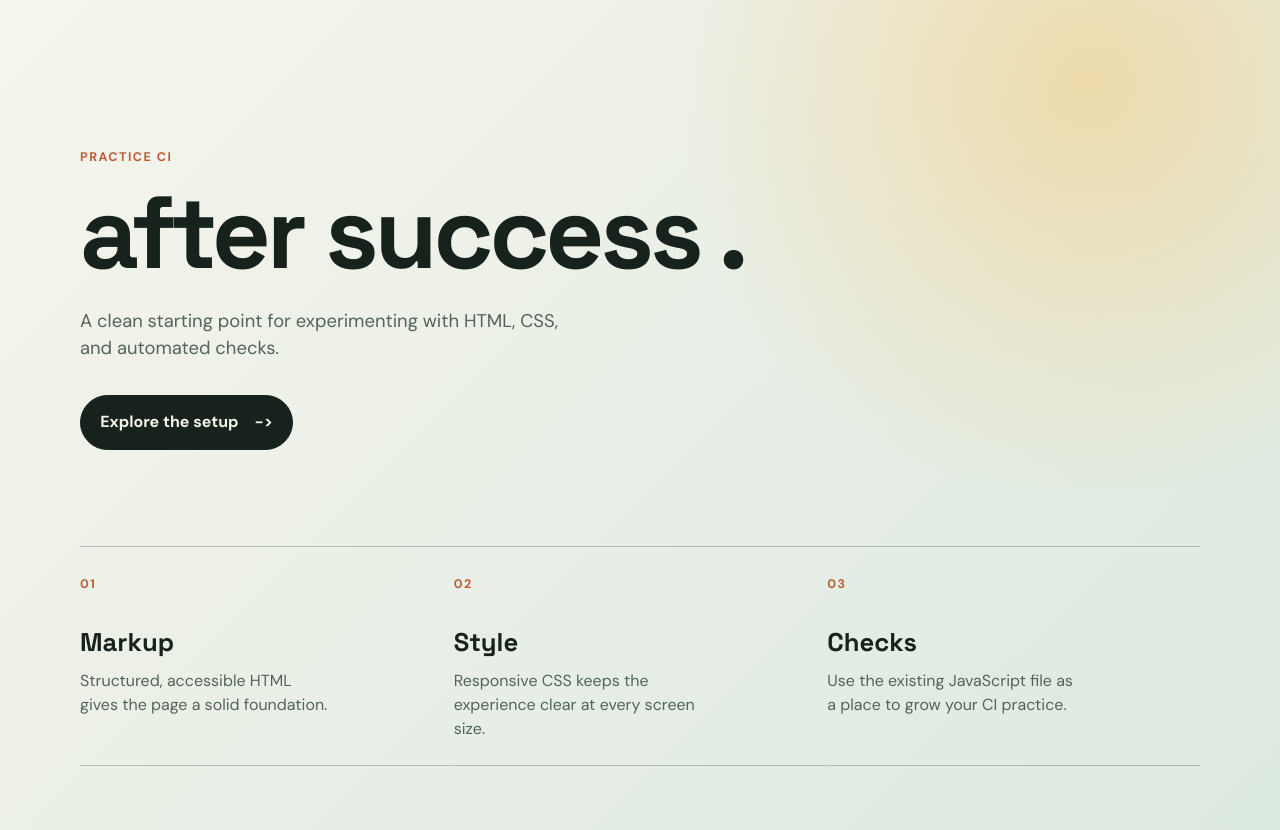
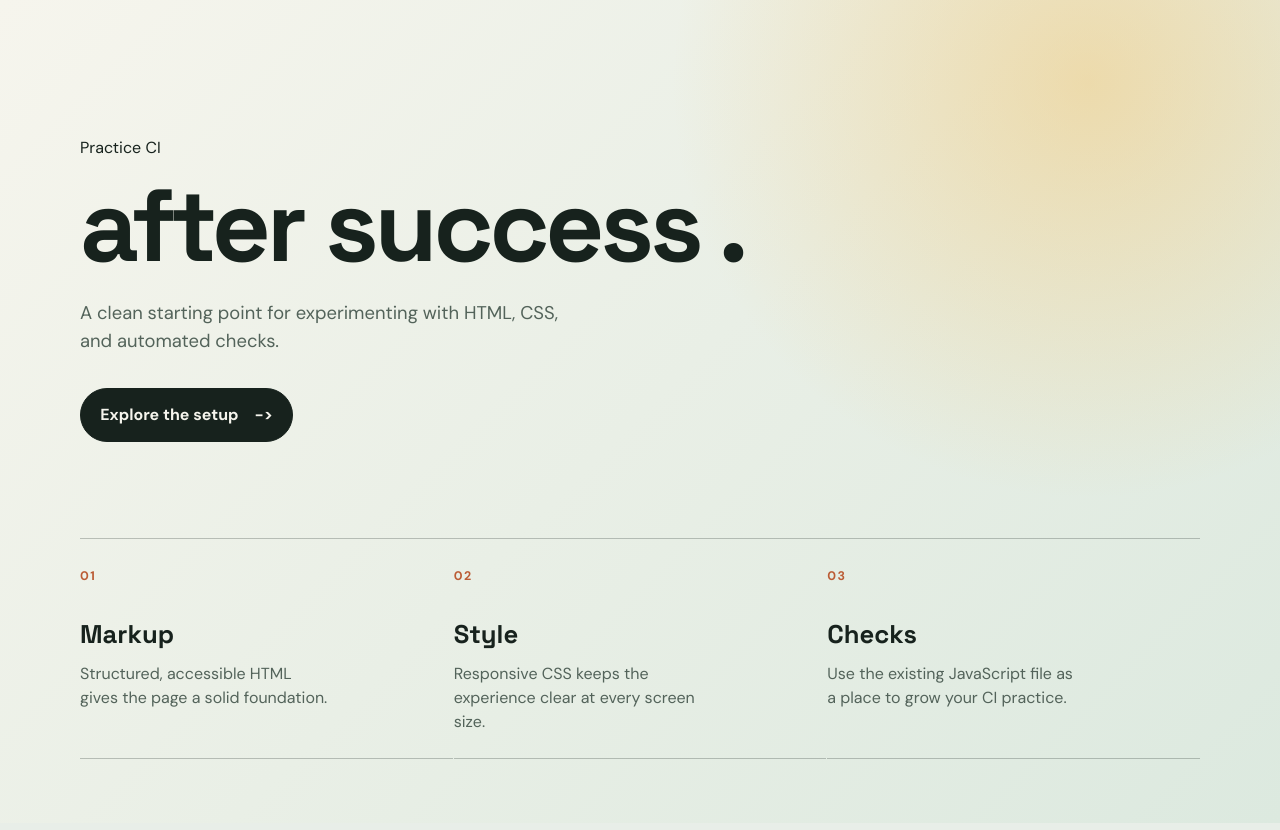
Before and after one commit to Ela003/practice-CI, a plain HTML site: page index.html in a window 1280 px wide. Drawn offline with Linux system fonts and the light colour scheme.

Commit message:
made error

```diff
--- a/index.html
+++ b/index.html
@@ -8,7 +8,7 @@
   </head>
   <body>
     <main class="page-shell">
-      <section class="hero" aria-labelledby="page-title">
+      <section class="hero" aria-labelledby="page-title"
         <p class="eyebrow">Practice CI</p>
         <h1 id="page-title">after success .</h1>
         <p class="intro">
```
